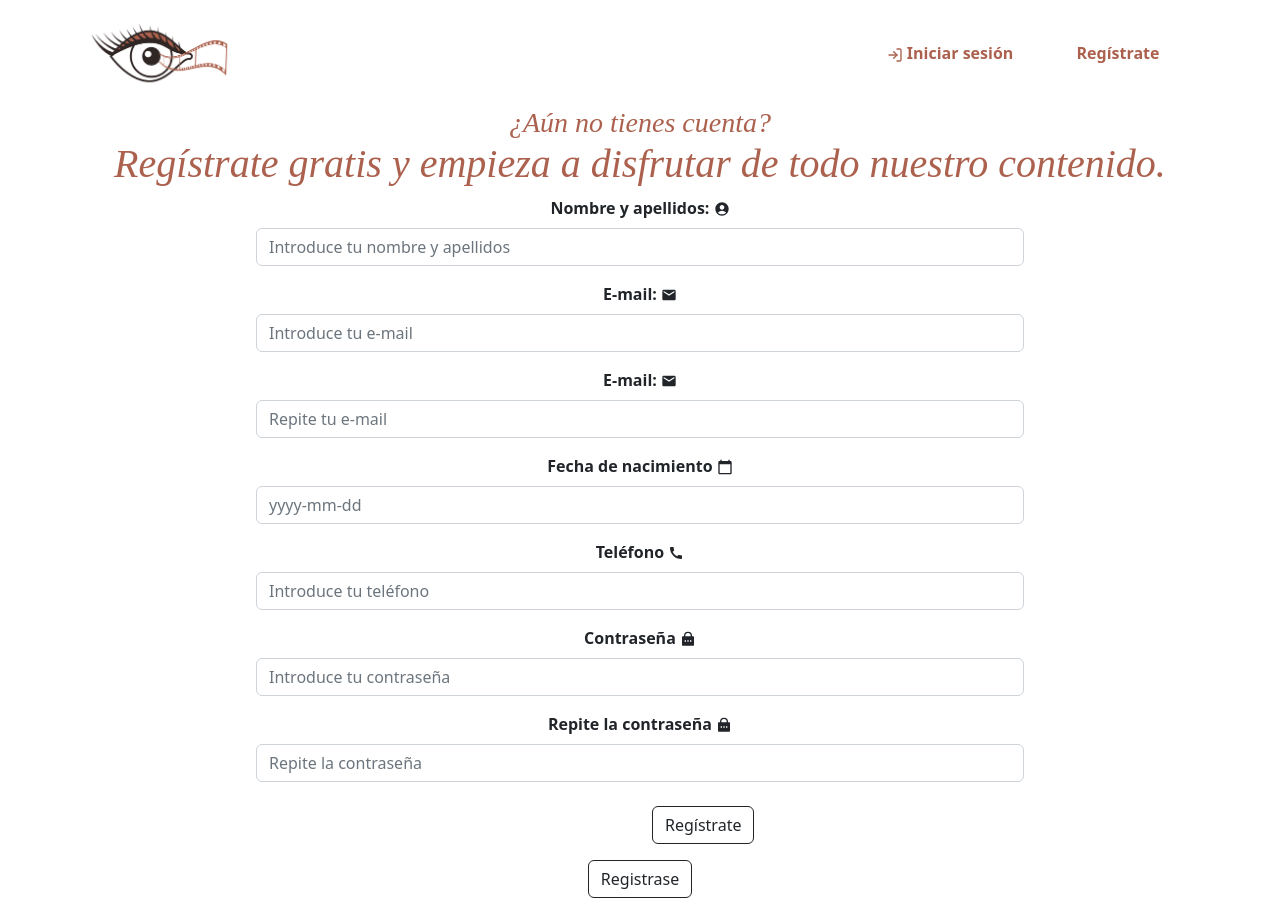
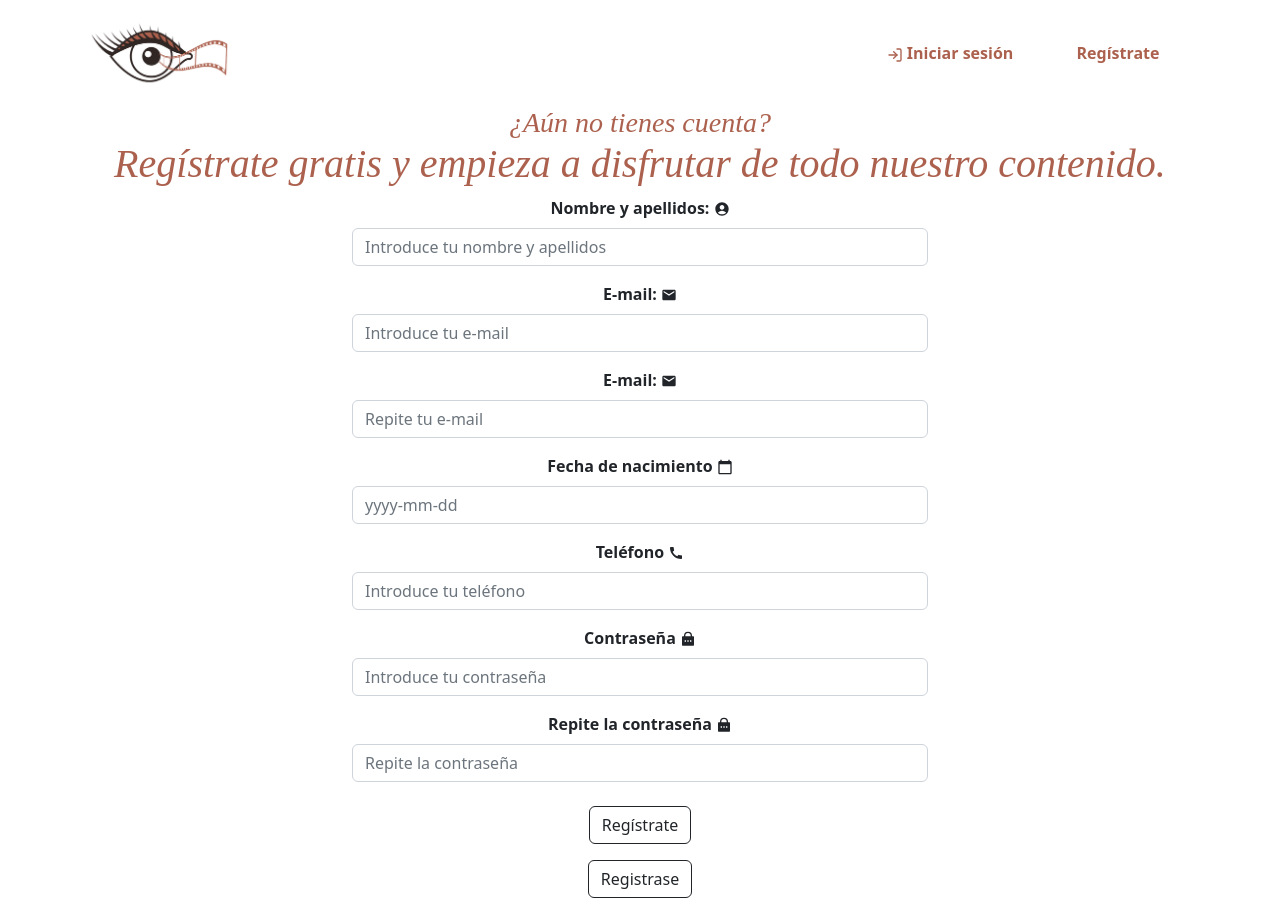
Before and after one commit to Ainamoreno/proyecto_react_rental_movies, a React (Create React App) app: page /register in a window 1280 px wide. Built offline with nearby package versions, Linux system fonts and the light colour scheme.

Commit message:
Valido inputs del register y añado toast

```diff
--- a/src/Components/Bootstrap/Toast.jsx
+++ b/src/Components/Bootstrap/Toast.jsx
@@ -1,21 +1,23 @@
 import React, { useState } from "react";
+import { Container } from "react-bootstrap";
 import Button from "react-bootstrap/Button";
 import Col from "react-bootstrap/Col";
 import Row from "react-bootstrap/Row";
+
 import Toast from "react-bootstrap/Toast";
 
-const ToastRegister = ({ func }) => {
-  const [show, setShow] = useState(false);
-
-  const funcOC = (show) => {
-    func();
-    setShow(show);
-  };
+const ToastRegister = ({ registerMe, show, setShow }) => {
 
   return (
+    <Container>
       <Row>
-      <Col xs={6}>
-        <Toast onClose={() => setShow(false)} show={show} delay={5000} autohide>
+        <Col>
+          <Toast
+            onClose={() => setShow(false)}
+            show={show}
+            delay={5000}
+            autohide
+          >
             <Toast.Header>
               <img
                 src="holder.js/20x20?text=%20"
@@ -25,13 +27,25 @@ const ToastRegister = ({ func }) => {
               <strong className="me-auto">Registrado correctamente</strong>
               <small>11 mins ago</small>
             </Toast.Header>
-          <Toast.Body>Se ha registrado correctamente. Puede acceder al apartado 'iniciar sesión' y empezar a disfrutar de nuestra cartelería</Toast.Body>
+            <Toast.Body>
+              Se ha registrado correctamente. Puede acceder al apartado 'iniciar
+              sesión' y empezar a disfrutar de nuestra cartelería
+            </Toast.Body>
           </Toast>
         </Col>
-      <Col xs={6}>
-        <Button className="buttonForm" onClick={() => funcOC(true)} variant="outline-dark">Regístrate</Button>
+      </Row>
+      <Row>
+        <Col>
+          <Button
+            className="buttonForm"
+            onClick={() => registerMe()}
+            variant="outline-dark"
+          >
+            Regístrate
+          </Button>
         </Col>
       </Row>
+    </Container>
   );
 };
 
--- a/src/Containers/User/Login/Login.css
+++ b/src/Containers/User/Login/Login.css
@@ -5,7 +5,7 @@
 }
 
 .inputLogin {
-  width: 60vw;
+  width: 45vw;
 }
 
 .formLogin {
@@ -13,6 +13,15 @@
   justify-content: center;
   flex-direction: column;
   align-items: center;
+}
+
+.divLogin{
+  margin-top: 1.5em;
+  width: fit-content;
+  background-color: #ac614e ;
+  padding: 0.5em;
+  border-radius: 0.5em;
+  box-shadow: 0px 1px 20px 2px;;
 }
 
 .inputNameLogin {
--- a/src/Containers/User/Login/Login.jsx
+++ b/src/Containers/User/Login/Login.jsx
@@ -81,6 +81,7 @@ const Login = () => {
         </Col>
       </Row>
       <Form className="formLogin">
+        <div className="divLogin">
         <Form.Group className="mb-3 inputLogin">
           <Form.Label className="inputNameLogin">
             E-mail <MdEmail />
@@ -107,6 +108,7 @@ const Login = () => {
         <Button className="buttonForm" onClick={() => logMe()} variant="outline-dark">
           Iniciar sesión <HiCursorClick />
         </Button>
+        </div>
       </Form>
     </Container>
   );
--- a/src/Containers/User/Register/Register.jsx
+++ b/src/Containers/User/Register/Register.jsx
@@ -7,8 +7,8 @@ import "bootstrap/dist/css/bootstrap.min.css";
 import { Button, Form } from "react-bootstrap";
 
 //React-datepicker
-import DatePicker from 'react-datepicker';
-import 'react-datepicker/dist/react-datepicker.css';
+import DatePicker from "react-datepicker";
+import "react-datepicker/dist/react-datepicker.css";
 
 // import { IconName } from "react-icons/md";
 import { MdEmail } from "react-icons/md";
@@ -27,7 +27,6 @@ import { registerUser } from "../../../services/registerUser";
 //React
 import { useState /*useEffect*/ } from "react";
 import ToastRegister from "../../../Components/Bootstrap/Toast";
-
 
 const Register = () => {
   //Hooks
@@ -71,16 +70,6 @@ const Register = () => {
     }));
   };
 
-  const compareInputs = () => {
-    if (user.email !== repeatInput.repeatEmail) {
-      setRepeatInputs({...repeatInput, message: "El e-mail no coincide" });
-    } else if (user.password !== repeatInput.repeatPassword) {
-      setRepeatInputs({...repeatInput, message: "La contraseña no coincide" });
-    } else {
-      registerMe();
-    }
-  };
-
   const errorHandler = (field, value, type) => {
     let error = "";
 
@@ -91,13 +80,36 @@ const Register = () => {
       [field + "Error"]: error,
     }));
   };
+  const [show, setShow] = useState(false);
+  let content = Object.values(user);
+  let contentPassword2 = Object.values(repeatInput);
+const compareInputs = () => {
+  for (let value of content) {
+    if (value === "") {
+      setRepeatInputs({
+        ...repeatInput,
+        message: "Debes rellenar los campos",
+      });
+    }
+  }
+  if (user.email !== repeatInput.repeatEmail) {
+    setRepeatInputs({ ...repeatInput, message: "El e-mail no coincide" });
+  } else if (user.password !== repeatInput.repeatPassword) {
+    setRepeatInputs({ ...repeatInput, message: "La contraseña no coincide" });
+  }else{
+    registerMe()
+    setRepeatInputs({ ...repeatInput, message: "" });
+  }
+}
+  const registerMe = async () => {
+      await registerUser(user).then((res) => {
+      console.log(res);
+      setShow(true)
+      content.map (value => value = '')
+    });
 
-  const registerMe = () => {
-    registerUser(user).then((res) => {
-      console.log(res);
-    });
+
   };
-
 
   return (
     <Container className="registerDesign">
@@ -195,7 +207,6 @@ const Register = () => {
           />
         </Form.Group>
 
-
         <Form.Group className="mb-3 inputLogin">
           <Form.Label className="inputNameLogin">
             Teléfono <MdCall />
@@ -267,8 +278,8 @@ const Register = () => {
             </Col>
           </Row>
         </Container>
-        <ToastRegister func={registerMe}/>
-        <Button className="buttonForm" onClick={() => compareInputs()} variant="outline-dark">
+        <ToastRegister registerMe={compareInputs} show={show} setShow={setShow} />
+        <Button className="buttonForm" variant="outline-dark">
           Registrase
         </Button>
       </Form>
--- a/src/services/registerUser.js
+++ b/src/services/registerUser.js
@@ -4,4 +4,5 @@ export const registerUser = async (body) => {
 
     return await axios.post('http://localhost:7001/users/createUser', body)
 
+
 }
```
Lines whose indentation alone changed are shown as unchanged.
